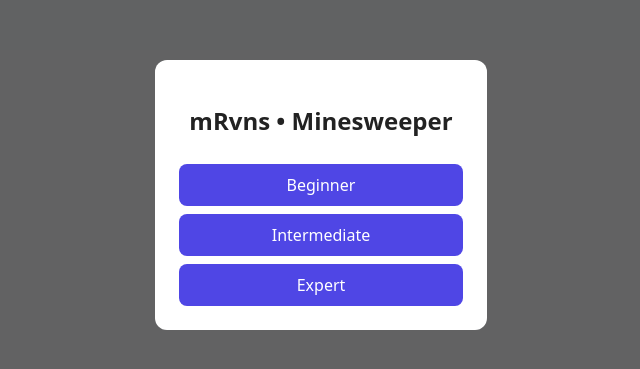
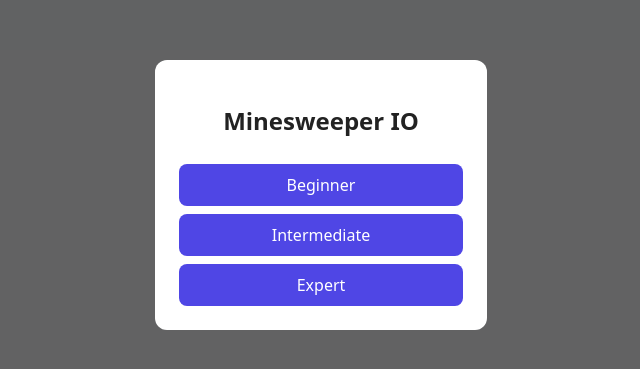
Before and after one commit to ioclassics/minesweeper, a plain HTML site: page index.html in a window 1280 px wide. Shown: the part 205-574 px from the top of the page, without its empty margins (319-959 px from the left). Drawn offline with Linux system fonts and the light colour scheme.

Commit message:
Update index.html

```diff
--- a/index.html
+++ b/index.html
@@ -2,7 +2,7 @@
 <html lang="en">
 <head>
 <meta charset="UTF-8">
-<title>mRvns • Minesweeper</title>
+<title>MinesweeperGame</title>
 <meta name="viewport" content="width=device-width, initial-scale=1.0">
 
 <style>
@@ -194,7 +194,7 @@ body {
 
 <div id="menu">
   <div class="menu-box">
-    <h2>mRvns • Minesweeper</h2>
+    <h2>Minesweeper IO</h2>
     <button onclick="startGame(9,9,10)">Beginner</button>
     <button onclick="startGame(16,16,40)">Intermediate</button>
     <button onclick="startGame(30,16,99)">Expert</button>
```
